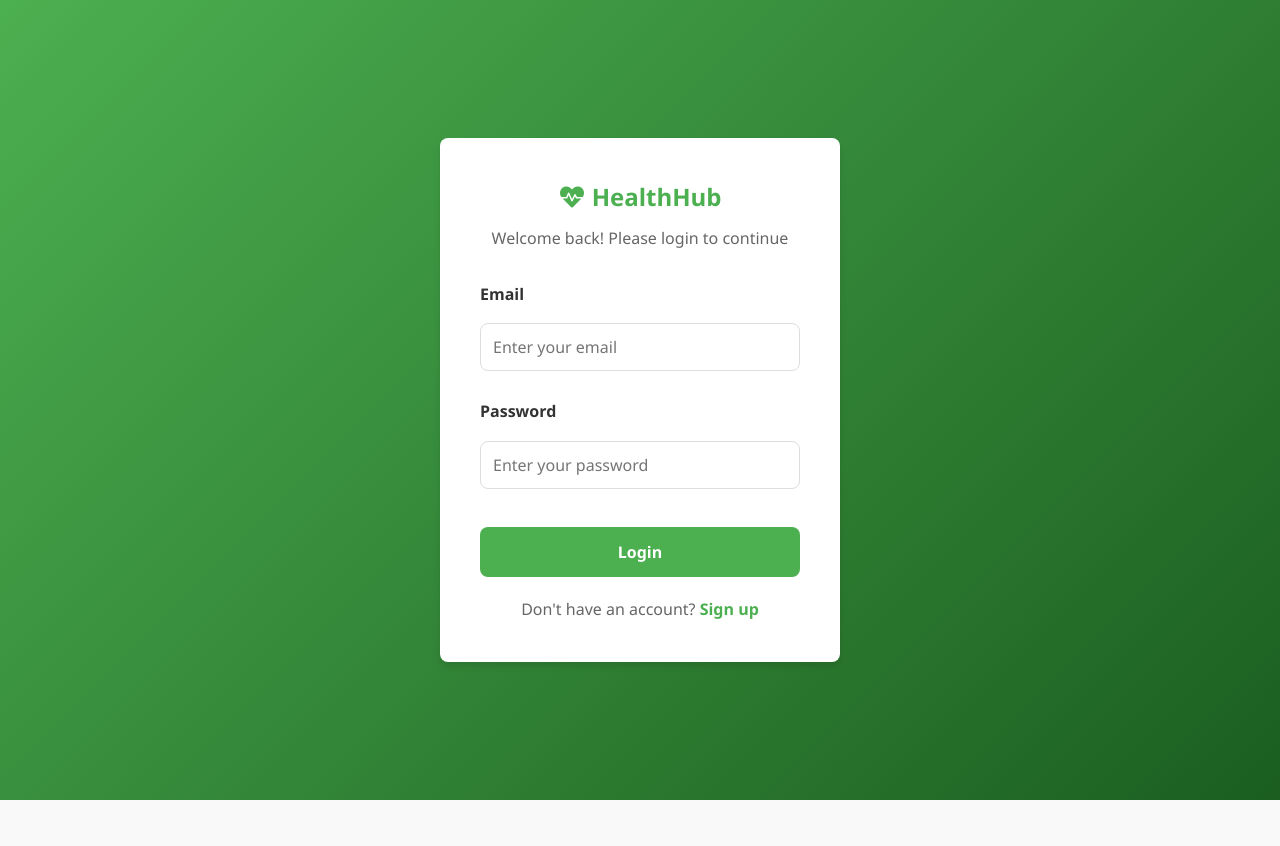
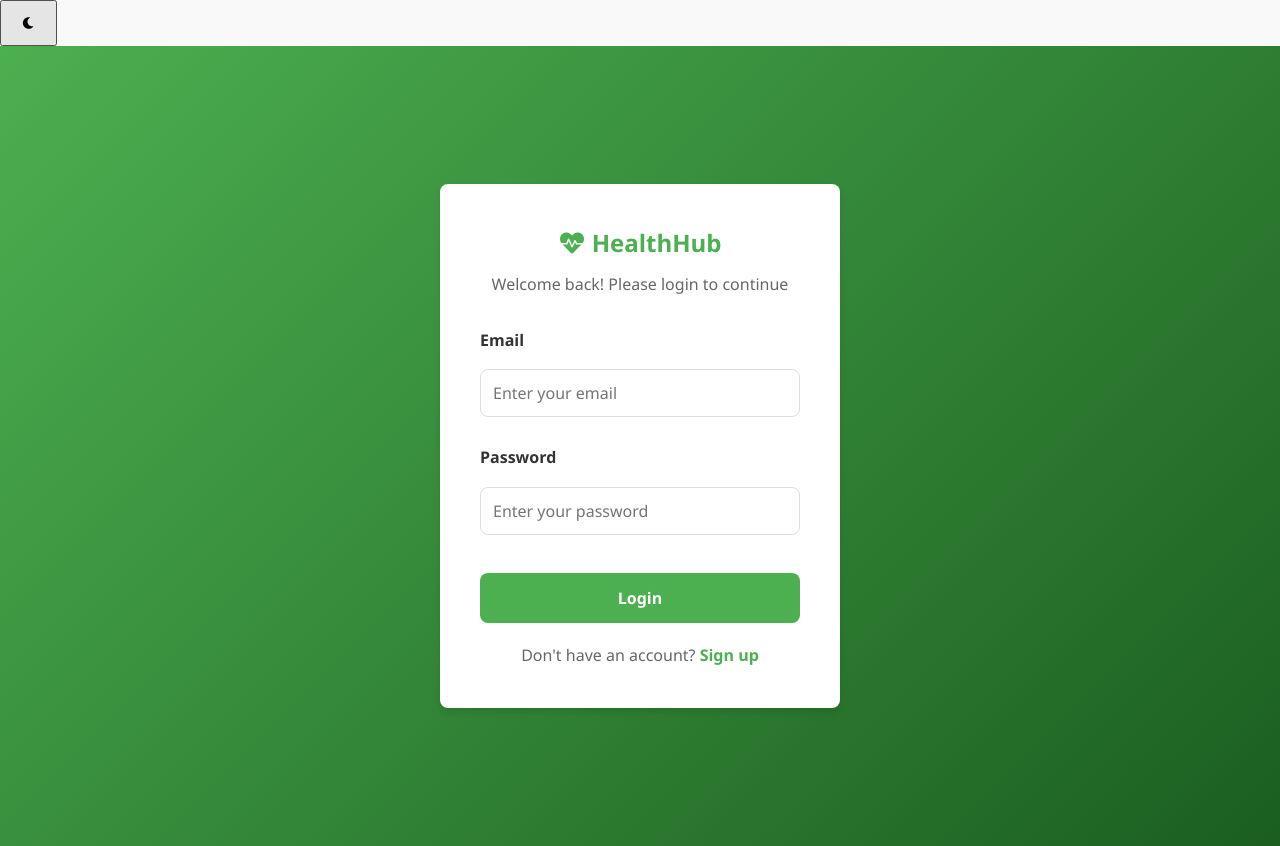
Before and after one commit to Vibesonly0/Healthub-app, a plain HTML site: page index.html in a window 1280 px wide. Before the commit the page ends 800 px from the top, so only its background shows below. Drawn offline with nearby package versions, Linux system fonts and the light colour scheme.

Commit message:
index.html

```diff
--- a/index.html
+++ b/index.html
@@ -7,6 +7,10 @@
     <meta charset="UTF-8">
     <meta name="viewport" content="width=device-width, initial-scale=1.0">
     <meta name="viewport" content="width=device-width, initial-scale=1.0, maximum-scale=1.0, user-scalable=no">
+    <!-- Inside your header section, near the user profile -->
+<button id="theme-toggle" class="theme-btn" aria-label="Toggle theme">
+    <i class="fas fa-moon"></i>
+</button>
     <title>HealthHub - Your Wellness Companion</title>
     <link rel="stylesheet" href="mystyle.css">
     <link rel="stylesheet" href="https://cdnjs.cloudflare.com/ajax/libs/font-awesome/6.0.0-beta3/css/all.min.css">
```
